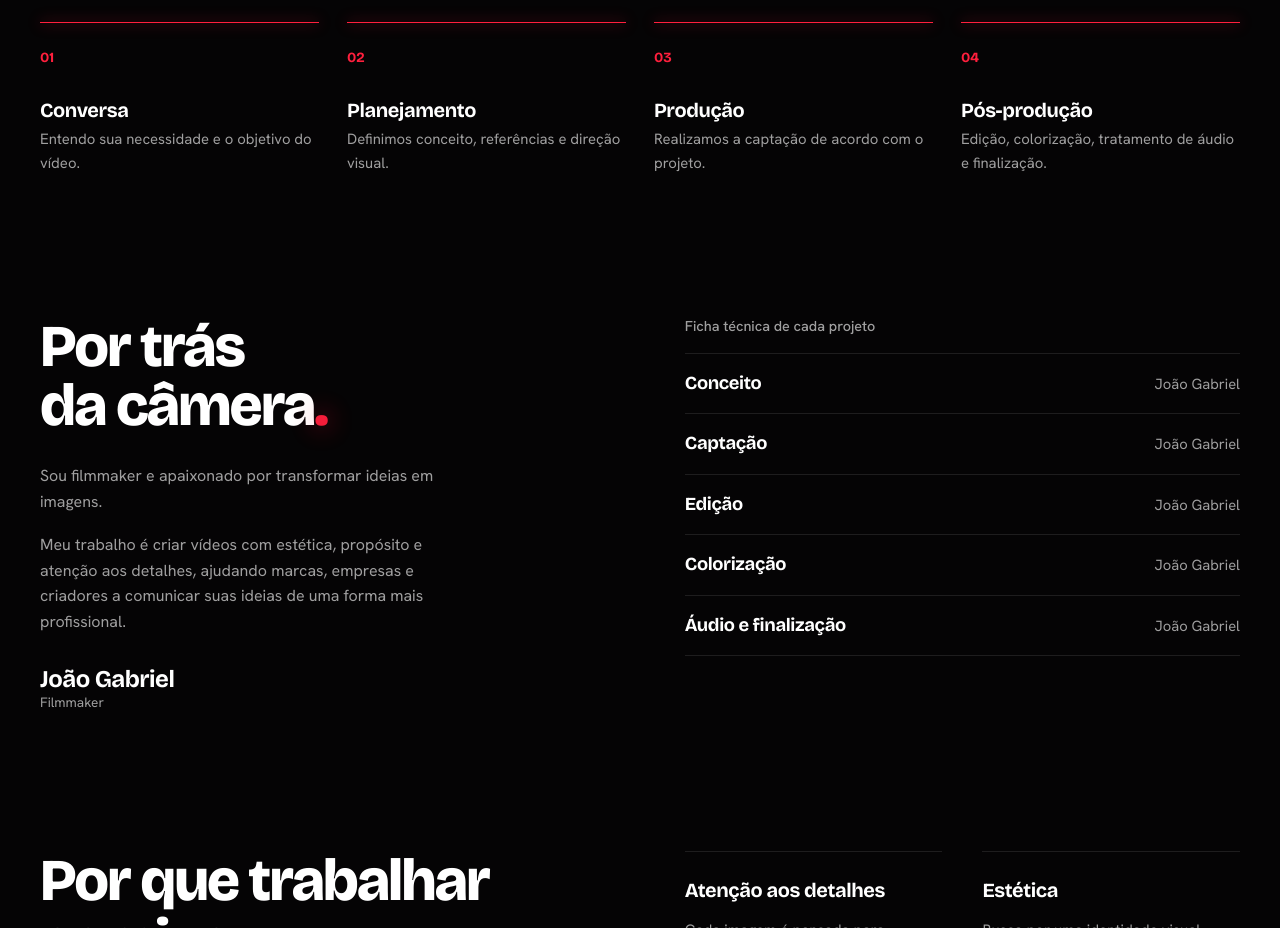
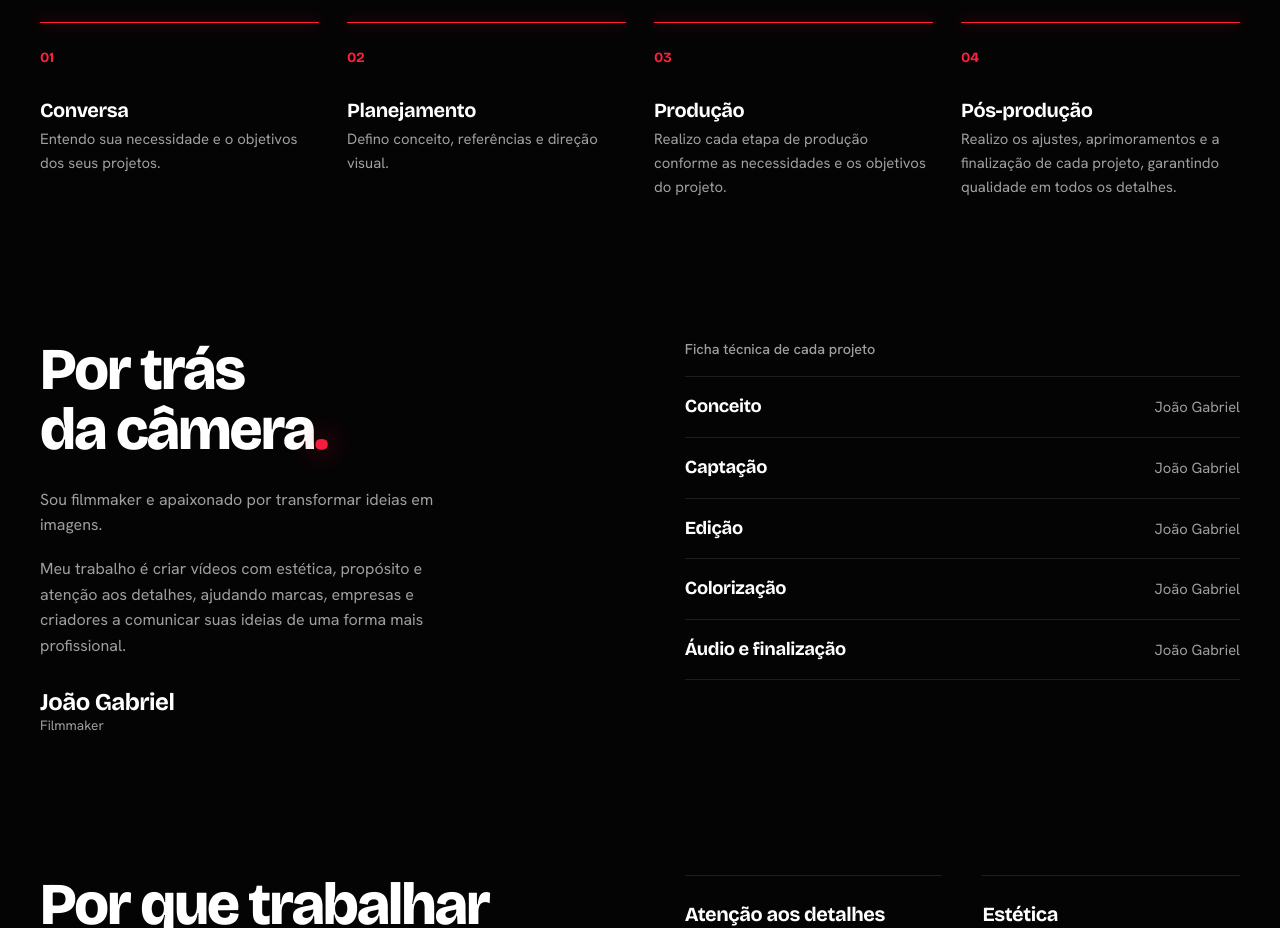
Before and after one commit to GBDevrlk00/sitegb, a plain HTML site: page index.html in a window 1280 px wide. Shown: the part 1820-2748 px from the top of the page. Drawn offline with nearby package versions, Linux system fonts and the light colour scheme.

Commit message:
index.html

```diff
--- a/index.html
+++ b/index.html
@@ -308,10 +308,10 @@ body::before{background:rgba(5,4,5,.5);-webkit-backdrop-filter:var(--gl-blur);ba
     <div class="wrap">
       <h2 class="rv" style="margin-bottom:clamp(32px,5vw,56px)">Como eu trabalho<i class="dt">.</i></h2>
       <div class="steps">
-        <div class="step" style="--d:.1s"><b>01</b><h3>Conversa</h3><p>Entendo sua necessidade e o objetivo do vídeo.</p></div>
-        <div class="step" style="--d:.3s"><b>02</b><h3>Planejamento</h3><p>Definimos conceito, referências e direção visual.</p></div>
-        <div class="step" style="--d:.5s"><b>03</b><h3>Produção</h3><p>Realizamos a captação de acordo com o projeto.</p></div>
-        <div class="step" style="--d:.7s"><b>04</b><h3>Pós-produção</h3><p>Edição, colorização, tratamento de áudio e finalização.</p></div>
+        <div class="step" style="--d:.1s"><b>01</b><h3>Conversa</h3><p>Entendo sua necessidade e o objetivos dos seus projetos.</p></div>
+        <div class="step" style="--d:.3s"><b>02</b><h3>Planejamento</h3><p>Defino conceito, referências e direção visual.</p></div>
+        <div class="step" style="--d:.5s"><b>03</b><h3>Produção</h3><p>Realizo cada etapa de produção conforme as necessidades e os objetivos do projeto.</p></div>
+        <div class="step" style="--d:.7s"><b>04</b><h3>Pós-produção</h3><p>Realizo os ajustes, aprimoramentos e a finalização de cada projeto, garantindo qualidade em todos os detalhes.</p></div>
       </div>
     </div>
   </section>
```
